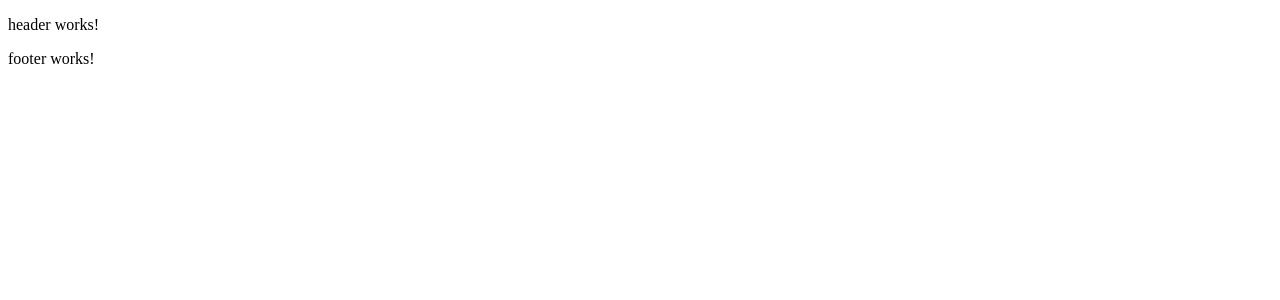
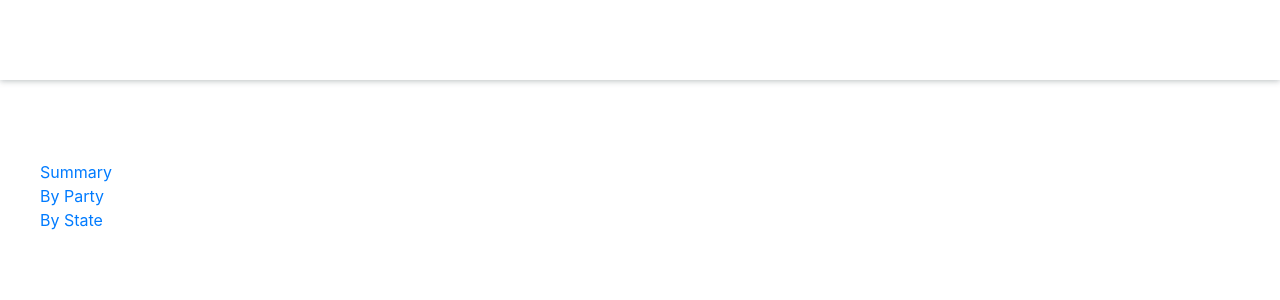
Before and after one commit to VJmr/dashboard-twentyfourteen, an Angular app: page /#/ in a window 1280 px wide. Shown: the top 300 px of the page. Built offline with nearby package versions, Linux system fonts and the light colour scheme.

Commit message:
Layout changes

```diff
--- a/package.json
+++ b/package.json
@@ -23,6 +23,7 @@
     "@angular/router": "^5.2.0",
     "@ng-bootstrap/ng-bootstrap": "^2.0.0",
     "angular2-highcharts": "^0.5.5",
+    "bootstrap": "^4.1.1",
     "core-js": "^2.4.1",
     "lodash": "^4.17.10",
     "rxjs": "^5.5.6",
--- a/src/app/app.component.css
+++ b/src/app/app.component.css
@@ -0,0 +1,3 @@
+.dtf-container{
+
+}
--- a/src/app/app.component.html
+++ b/src/app/app.component.html
@@ -1,3 +1,13 @@
 <dtf-header></dtf-header>
-<router-outlet></router-outlet>
+<div class="dtf-container">
+    <div class="row">
+        <div class="col-3">
+            <dtf-sidenav></dtf-sidenav>
+        </div>
+        <div class="col-9">
+            <router-outlet></router-outlet>
+        </div>
+    </div>
+</div>
+
 <dtf-footer></dtf-footer>
--- a/src/app/layout/footer.component.css
+++ b/src/app/layout/footer.component.css
@@ -0,0 +1,4 @@
+.dtf-footer{
+    height: 2rem;
+    background: white;
+}
--- a/src/app/layout/footer.component.html
+++ b/src/app/layout/footer.component.html
@@ -1,3 +1,3 @@
-<p>
-  footer works!
-</p>
+<footer class="dtf-footer">
+
+</footer>
--- a/src/app/layout/header.component.css
+++ b/src/app/layout/header.component.css
@@ -0,0 +1,5 @@
+.header{
+    height: 5rem;
+    background: white;
+    box-shadow: 0 1px 6px rgba(57,73,76,0.35);
+}
--- a/src/app/layout/header.component.html
+++ b/src/app/layout/header.component.html
@@ -1,3 +1,3 @@
-<p>
-  header works!
-</p>
+<header class="header">
+
+</header>
--- a/src/app/layout/sidenav.component.css
+++ b/src/app/layout/sidenav.component.css
@@ -0,0 +1,7 @@
+.navigation-section{
+    background: white;
+    margin: 5rem 0rem;
+}
+.menu-items{
+    list-style: none;
+}
--- a/src/app/layout/sidenav.component.html
+++ b/src/app/layout/sidenav.component.html
@@ -1,3 +1,13 @@
-<p>
-  sidenav works!
-</p>
+<nav class="navigation-section">
+  <ul class="menu-items">
+    <li>
+      <a href="">Summary</a>
+    </li>
+    <li>
+      <a href="">By Party</a>
+    </li>
+    <li>
+      <a href="">By State</a>
+    </li>
+  </ul>
+</nav>
--- a/src/app/layout/sidenav.component.ts
+++ b/src/app/layout/sidenav.component.ts
@@ -1,7 +1,7 @@
 import { Component, OnInit } from '@angular/core';
 
 @Component({
-  selector: 'app-sidenav',
+  selector: 'dtf-sidenav',
   templateUrl: './sidenav.component.html',
   styleUrls: ['./sidenav.component.css']
 })
```
Also changed, not shown: .angular-cli.json.
